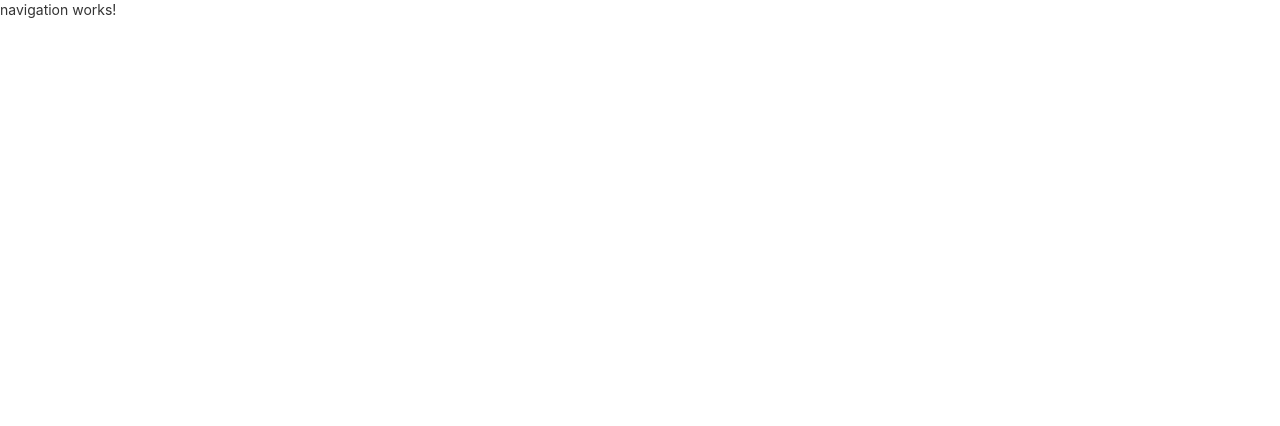
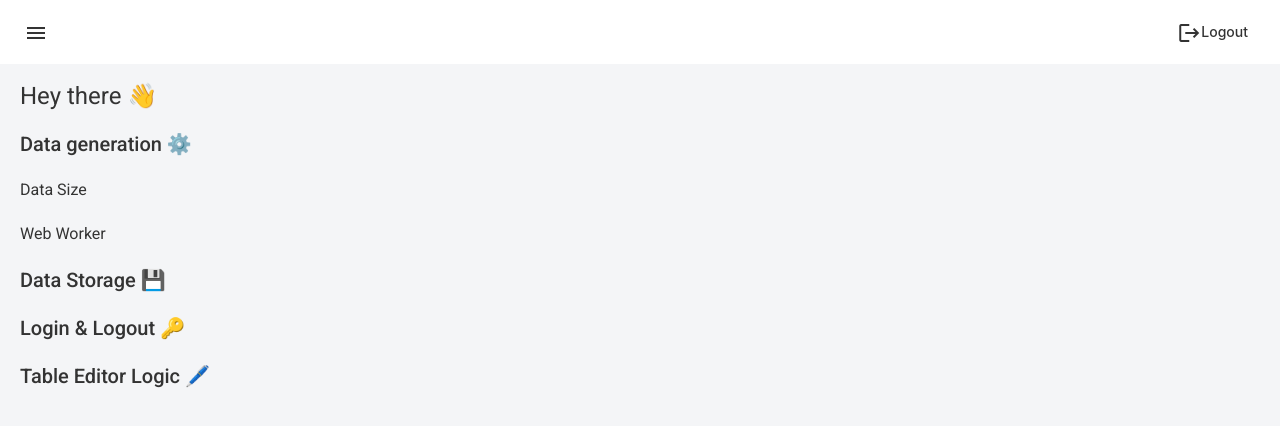
Before and after one commit to prograTammz/table-editor, an Angular app: page /app/welcome in a window 1280 px wide. Shown: the top 426 px of the page. Built offline with nearby package versions, Linux system fonts and the light colour scheme.

Commit message:
added side nav

```diff
--- a/src/app/navigation/navigation.component.html
+++ b/src/app/navigation/navigation.component.html
@@ -1 +1,46 @@
-<p>navigation works!</p>
+<header>
+    <mat-toolbar>
+      <mat-toolbar-row class="h-4 flex justify-between">
+        <!-- SideNav toggle button -->
+        <div class="flex items-center">
+          <button mat-icon-button class="nav-header--burger-icon" aria-label="Toggle side menu" role="button"
+            (click)="sideNav.toggle()">
+            <mat-icon>menu</mat-icon>
+          </button>
+        </div>
+
+        <!-- Notification button -->
+        <div class="flex items-center">
+          <button mat-flat-button (click)="logout()">
+              <mat-icon>logout</mat-icon>
+              <span>Logout</span>
+          </button>
+        </div>
+      </mat-toolbar-row>
+    </mat-toolbar>
+  </header>
+
+  <!-------------------SIDENAV--------------------- -->
+  <mat-sidenav-container class="sidenav-container" [hasBackdrop]="isDesktop ? false : true">
+    <mat-sidenav #sideNav opened="true" [opened]="isDesktop ? true : false" [mode]="isDesktop ? 'side' : 'over'">
+      <mat-nav-list>
+        <mat-list>
+          <div>
+            <!-- Dashboard List item -->
+            <mat-list-item class="flex items-center my-2" [routerLinkActive]="['is-active']" routerLink="/app/welcome">
+              <mat-icon>book</mat-icon>
+              <span>Welcome</span>
+            </mat-list-item>
+            <!-- Product List item -->
+            <mat-list-item class="flex items-center my-2" [routerLink]="['/app', 'tableEditor']" [routerLinkActive]="['is-active']">
+              <mat-icon>table_view</mat-icon>
+              <span>Table Editor</span>
+            </mat-list-item>
+            </div>
+        </mat-list>
+      </mat-nav-list>
+    </mat-sidenav>
+    <mat-sidenav-content class="page-content" id="page-container">
+      <router-outlet (activate)="resetPosition()"></router-outlet>
+    </mat-sidenav-content>
+  </mat-sidenav-container>
--- a/src/app/navigation/navigation.component.scss
+++ b/src/app/navigation/navigation.component.scss
@@ -0,0 +1,51 @@
+.page-content {
+    margin-top: 60px;
+    padding: 20px;
+    background-color: #F4F5F7;
+    height: calc(100vh - 60px);
+}
+
+// Header styling
+mat-toolbar {
+    position: fixed;
+    top: 0;
+    z-index: 2;
+    background-color: #ffffff;
+    height: 60px;
+
+    mat-toolbar-row {
+      display: flex;
+      justify-content: space-between;
+
+    }
+  }
+
+
+  // Side-navigation styling
+  mat-sidenav {
+    position: fixed;
+    margin-top: 60px;
+    z-index: 3;
+    width: 250px;
+    background-color: #ffffff;
+    height: calc(100vh - 60px);
+    border: none;
+
+    mat-list-item, .list-item {
+        span {
+            margin: 0 20px;
+        }
+
+        mat-icon {
+         color: #BABBC2;
+      }
+    }
+
+    .is-active {
+      color: #673ab7;
+
+      mat-icon {
+        color: #673ab7;
+      }
+    }
+  }
--- a/src/app/navigation/navigation.component.ts
+++ b/src/app/navigation/navigation.component.ts
@@ -1,5 +1,6 @@
-import { Component, OnInit } from '@angular/core';
-
+import { Component, OnInit, HostListener, ViewChild } from '@angular/core';
+import { NavigationStart, Router } from '@angular/router';
+import { MatSidenav } from '@angular/material/sidenav';
 @Component({
   selector: 'app-navigation',
   templateUrl: './navigation.component.html',
@@ -7,9 +8,46 @@ import { Component, OnInit } from '@angular/core';
 })
 export class NavigationComponent implements OnInit {
 
-  constructor() { }
+  @ViewChild('sideNav') sideNav: MatSidenav;
+  // View States
+  public viewWidth: number;
+  public isDesktop: boolean
+
+  constructor(public router: Router) { }
 
   ngOnInit(): void {
+    // Getting view width while init
+    this.viewWidth = window.innerWidth;
+
+    if (this.viewWidth > 1280) {
+      this.isDesktop = true;
+    } else {
+      this.isDesktop = false;
+    }
+
+    this.router.events.subscribe((event) => {
+      if (event instanceof NavigationStart && !this.isDesktop) {
+        this.sideNav.close();
+      }
+    })
+  }
+
+  logout() {
+
+  }
+
+  @HostListener('window:resize', ['$event'])
+  onResize(event): void {
+    this.viewWidth = event.target.innerWidth;
+    this.isDesktop = false;
+    if (this.viewWidth > 1280) {
+      this.isDesktop = true;
+    }
+  }
+
+  resetPosition() {
+    const elm = document.getElementById("page-container");
+    elm.scrollTop = 0;
   }
 
 }
```
